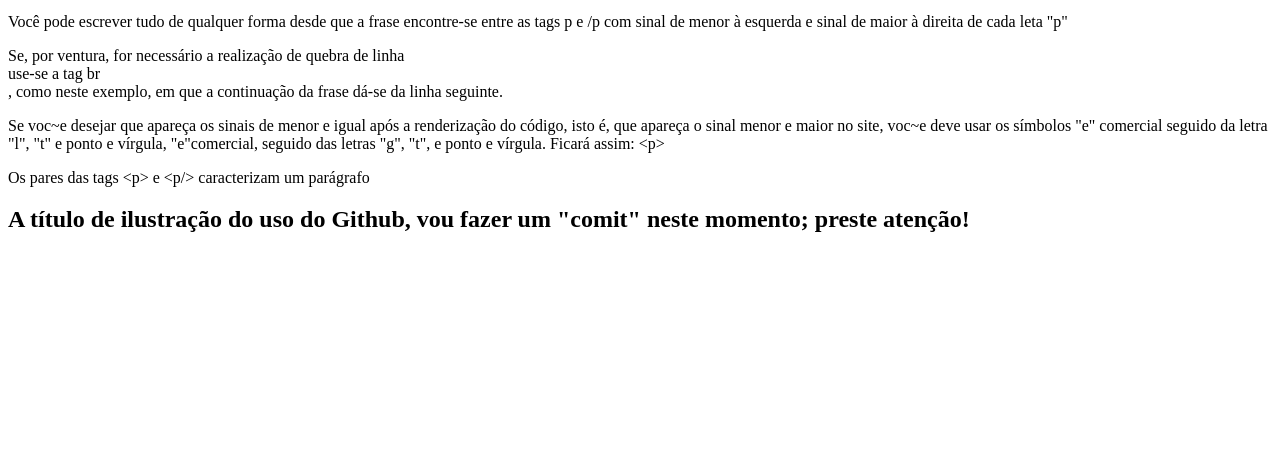
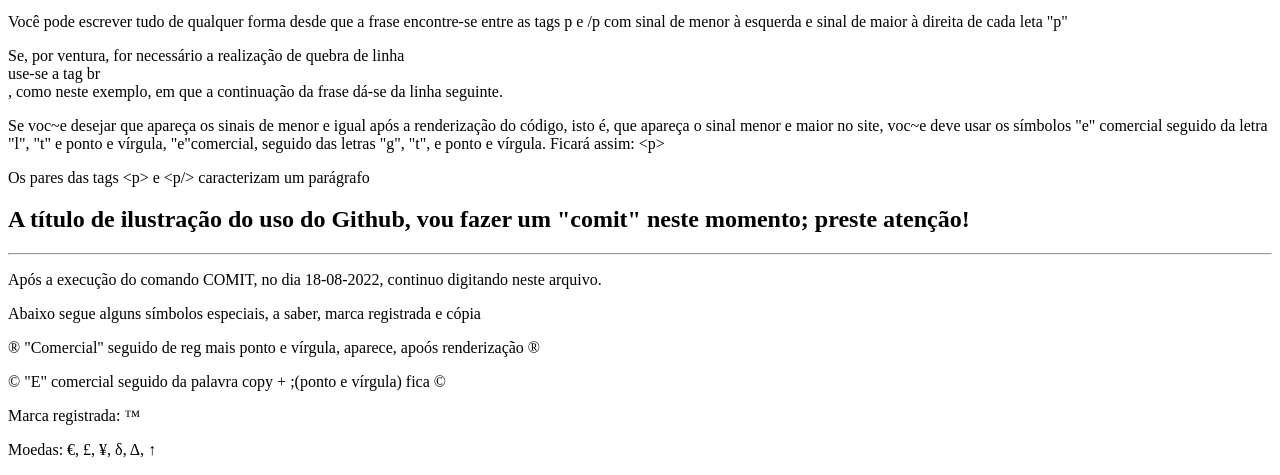
Before and after one commit to joaomarcosmartinsdesouza/html-css, a plain HTML site: page Exercicios/Ex001_2022_2/index.html in a window 1280 px wide. Shown: the part 370-845 px from the top of the page. Before the commit the page ends 800 px from the top, so only its background shows below. Drawn offline with Linux system fonts and the light colour scheme.

Commit message:
Update index.html
Acrescentei textos, linhas 24 a 30. Salvei arquivo index html na IDE VS CODE, vou efetuar o COMIT agora, a título de aprendizagem do uso do Github, agora são 20h e 23min do dia 16 de agosto de 2022

```diff
--- a/Exercicios/Ex001_2022_2/index.html
+++ b/Exercicios/Ex001_2022_2/index.html
@@ -21,6 +21,13 @@
     <p>Se voc~e desejar que apareça os sinais de menor e igual após a renderização do código, isto é, que apareça o sinal menor e maior no site, voc~e deve usar os símbolos "e" comercial seguido da letra "l", "t" e ponto e vírgula,  "e"comercial, seguido das letras "g", "t", e ponto e vírgula.  Ficará assim: &lt;p&gt;</p>
     <p> Os pares das tags &lt;p&gt; e &lt;p/&gt; caracterizam um parágrafo</p>
     <h2>A título de ilustração do uso do Github, vou fazer um "comit" neste momento; preste atenção!</h2>
+    <hr>
+    <p>Após a execução do comando COMIT, no dia 18-08-2022, continuo digitando neste arquivo.</p>
+    <p>Abaixo segue alguns símbolos especiais, a saber, marca registrada e cópia</p>
+    <p>&reg; "Comercial" seguido de reg mais ponto e vírgula, aparece, apoós renderização &reg </p>
+    <p>&copy;  "E" comercial seguido da palavra copy + ;(ponto e vírgula) fica &copy;</p>
+    <p>Marca registrada:  &trade;</p>
+    <p>Moedas: &euro;, &pound;, &yen;, &delta;, &Delta;, &uarr; </p>
 
 </body>
 </html>
```
